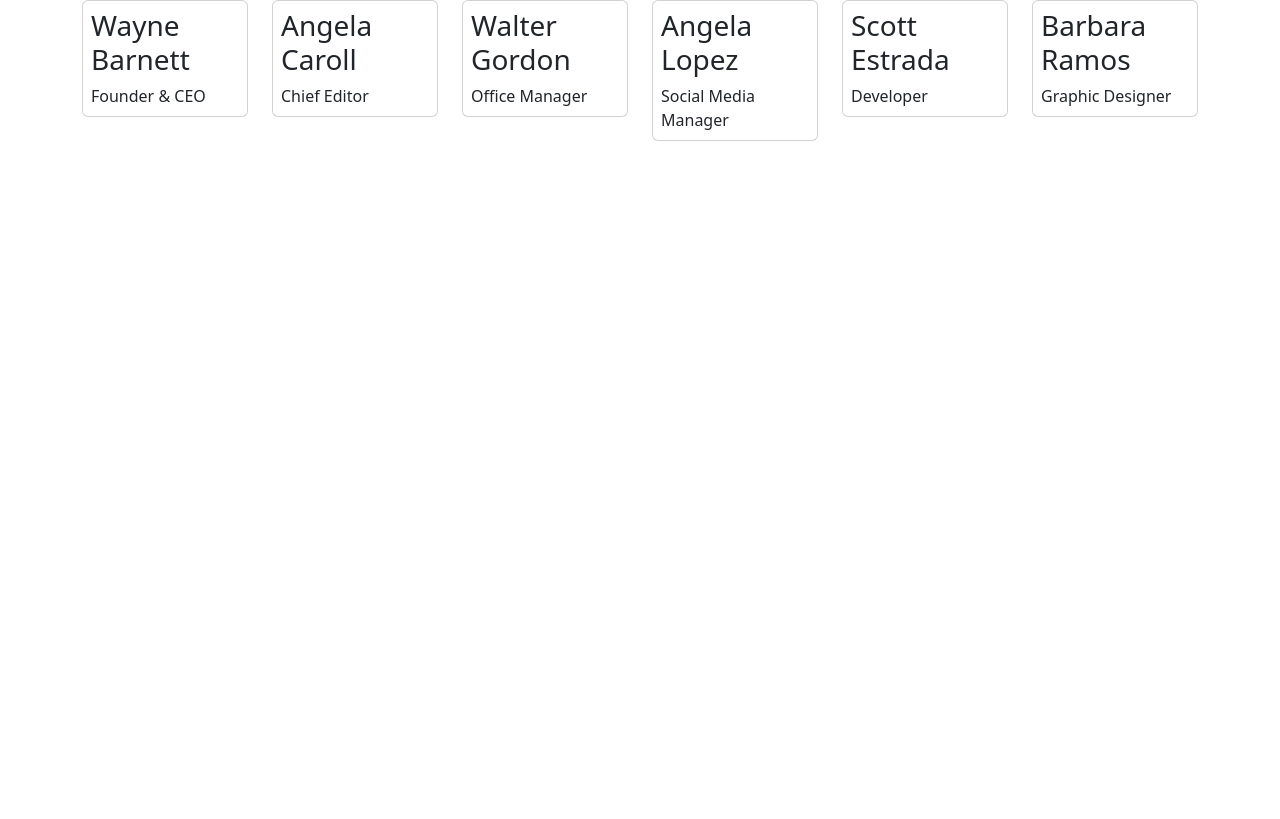
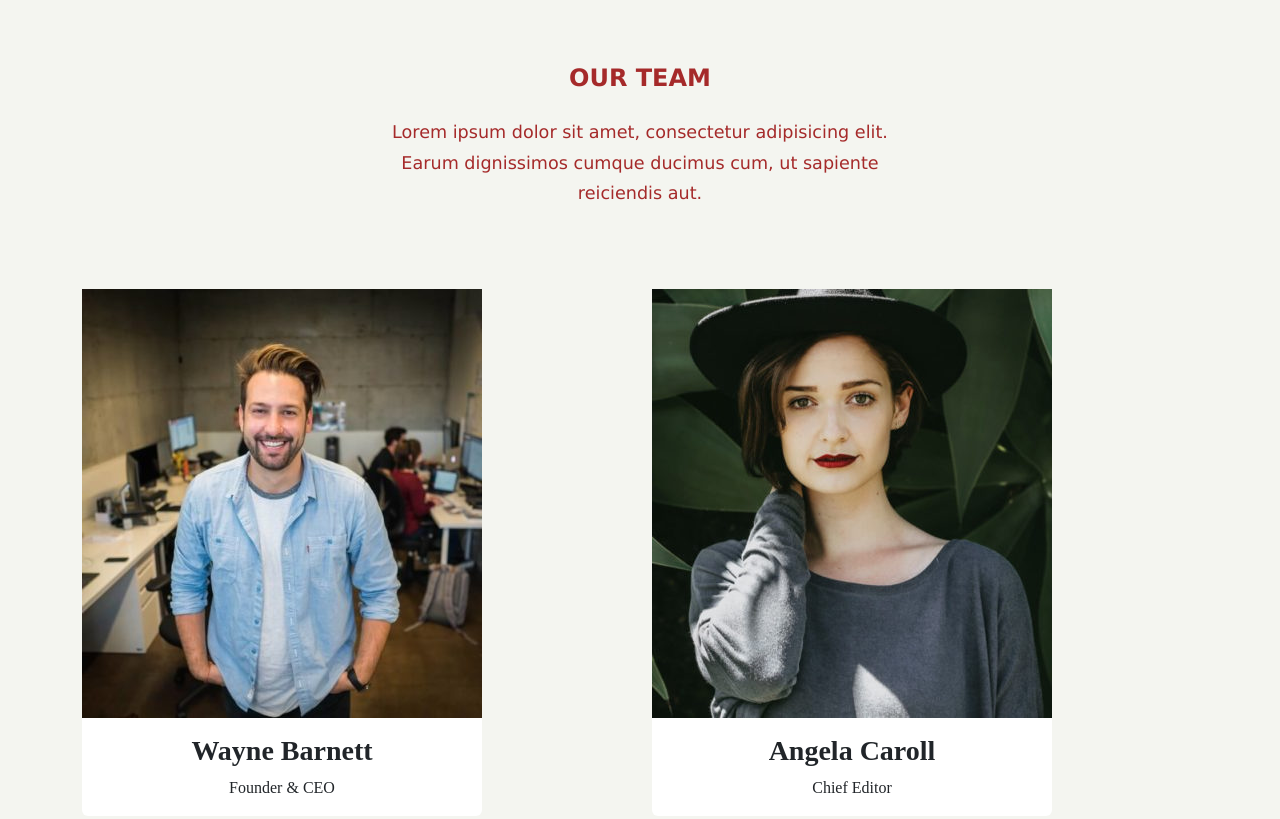
Before and after one commit to nicodellolio/js-our-team, a plain HTML site: page index.html in a window 1280 px wide. Shown: the top 819 px of the page. Drawn offline with nearby package versions, Linux system fonts and the light colour scheme.

Commit message:
final commit

```diff
--- a/assets/js/main.js
+++ b/assets/js/main.js
@@ -41,10 +41,9 @@ const rowElement = document.querySelector('.row')
 //iniziamo utilizzando un ciclo for
 for (let i = 0; i < team.length; i++) {
     const teamMember = team[i];
-    // console.log(teamMember);
+    console.log(teamMember.name + ` - ` + teamMember.role + ` - ` + teamMember.image);
 
     //creiamo un markup da inserire nel DOM
-    const markup = `<div class="col"><div class="card p-2"><h3>${teamMember.name}</h3><aside>${teamMember.role}</div></div>`
-    console.log(markup);
+    const markup = `<div class="col"><div class="card mb-5 border-0"><img class= "w-100" src="${teamMember.image}"><h3 class= "fw-bold px-3 pt-3 text-center">${teamMember.name}</h3><aside class= "px-2 pb-3 text-center">${teamMember.role}</div></div>`
     rowElement.insertAdjacentHTML('beforeend', markup)
 }
--- a/index.html
+++ b/index.html
@@ -15,10 +15,44 @@
             integrity="sha384-T3c6CoIi6uLrA9TneNEoa7RxnatzjcDSCmG1MXxSR1GAsXEV/Dwwykc2MPK8M2HN"
             crossorigin="anonymous"
         />
+
+        <style>
+
+            :root{
+                --bg-color-: #f4f5f0;
+            }
+            body{
+                font-family: Verdana, Geneva, Tahoma, sans-serif;
+                background-color: var(--bg-color-);
+            }
+            .header-data{
+                width: 40%;
+                line-height: 1.75;
+                padding: 4rem 0;
+                font-size: 1.1rem;
+                color: brown;
+                font-weight: 100;
+                h1{
+                    margin-bottom: 1.5rem;
+                    font-size: 1.5rem;
+                    font-weight: 600;
+                }
+            }
+
+            .card{
+                width: 400px;
+                font-family: 'Times New Roman', Times, serif;
+            }
+        </style>
     </head>
 
     <body>
-
+        <header class="text-center">
+            <div class="header-data mx-auto">
+                <h1 class="">OUR TEAM</h1>
+                <p class="">Lorem ipsum dolor sit amet, consectetur adipisicing elit. Earum dignissimos cumque ducimus cum, ut sapiente reiciendis aut.</p>
+            </div>
+        </header>
         <div class="container">
             <div class="row">
             </div>
```
